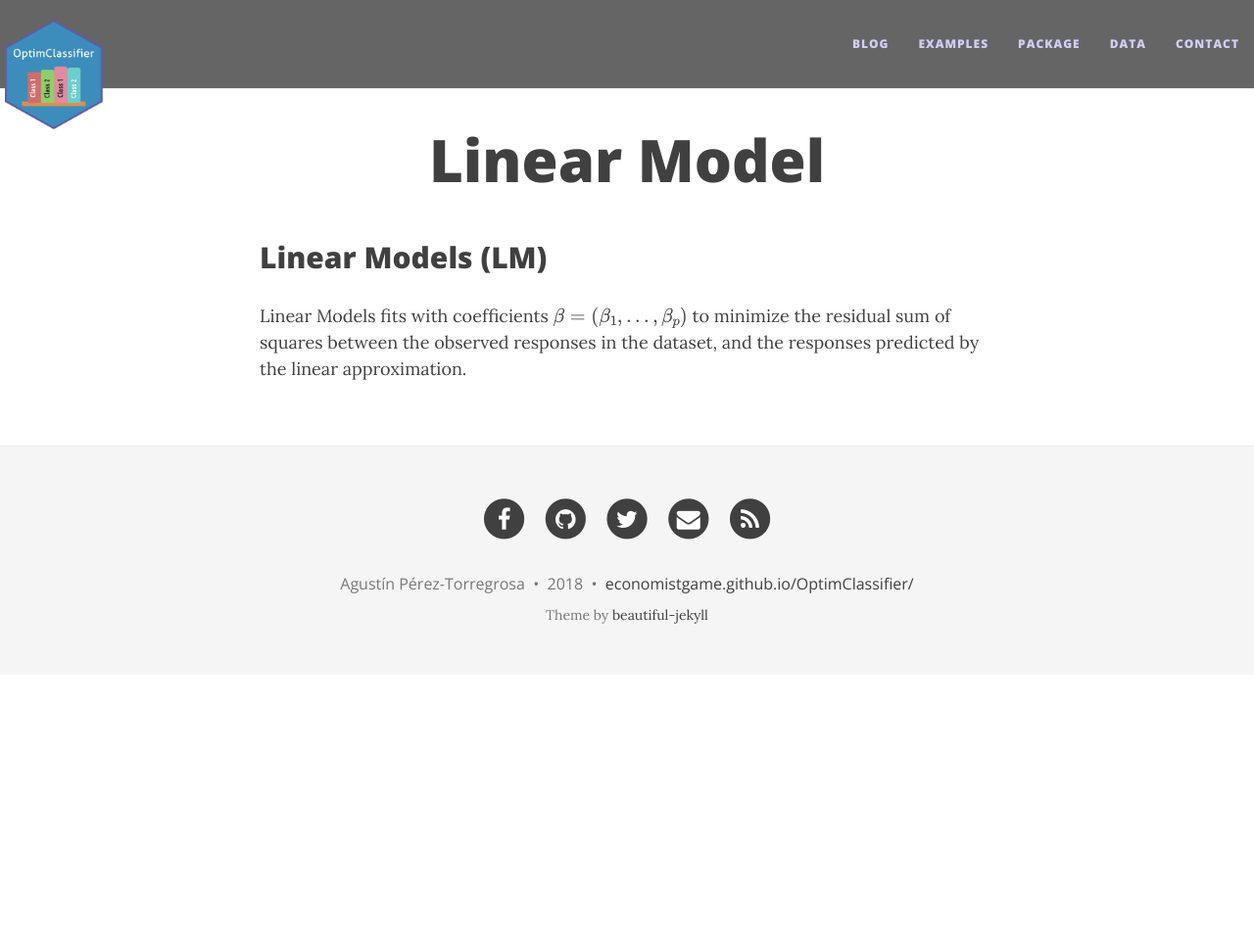
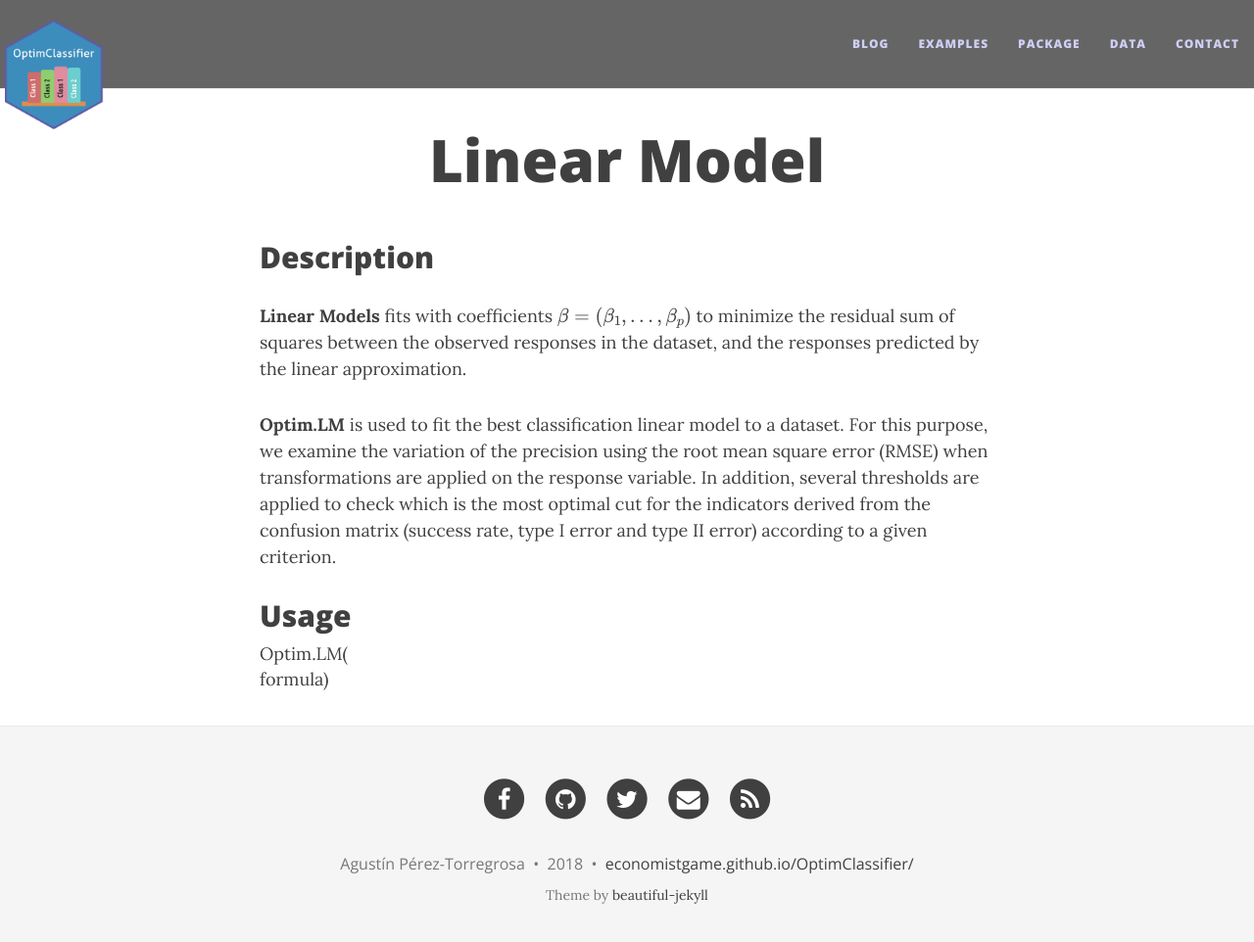
Before and after one commit to economistgame/OptimClassifier, a Jekyll site: the page built from methods/LM.md, in a window 1280 px wide and 975 px high. Shown: the top 962 px of the window at 98% size. Built offline with Jekyll 4.4.1, drawn with Linux system fonts in a browser that asks for light colours; nearby versions of some CDN libraries; formulas are drawn with MathJax 3.

Commit message:
Update LM.md

```diff
--- a/methods/LM.md
+++ b/methods/LM.md
@@ -2,8 +2,22 @@
 layout: page
 title: Linear Model
 ---
+## Description
 
+**Linear Models** fits with coefficients $$ \beta = (\beta_1, ..., \beta_p)   $$  to minimize the residual sum of squares between the observed responses in the dataset, and the responses predicted by the linear approximation.
 
-## Linear Models (LM)
+**Optim.LM** is used to fit the best classification linear model to a dataset. For this purpose, we examine the variation of the precision using the root mean square error (RMSE) when transformations are applied on the response variable. In addition, several thresholds are applied to check which is the most optimal cut for the indicators derived from the confusion matrix (success rate, type I error and type II error) according to a given criterion.
 
-Linear Models fits with coefficients $$ \beta = (\beta_1, ..., \beta_p)   $$  to minimize the residual sum of squares between the observed responses in the dataset, and the responses predicted by the linear approximation.
+## Usage
+
+<div class=row>
+  <div class="container-fluid">
+    <div>
+      Optim.LM(
+    </div>
+     <div>
+      formula)
+    </div>
+    </div>
+
+  </div>
```
